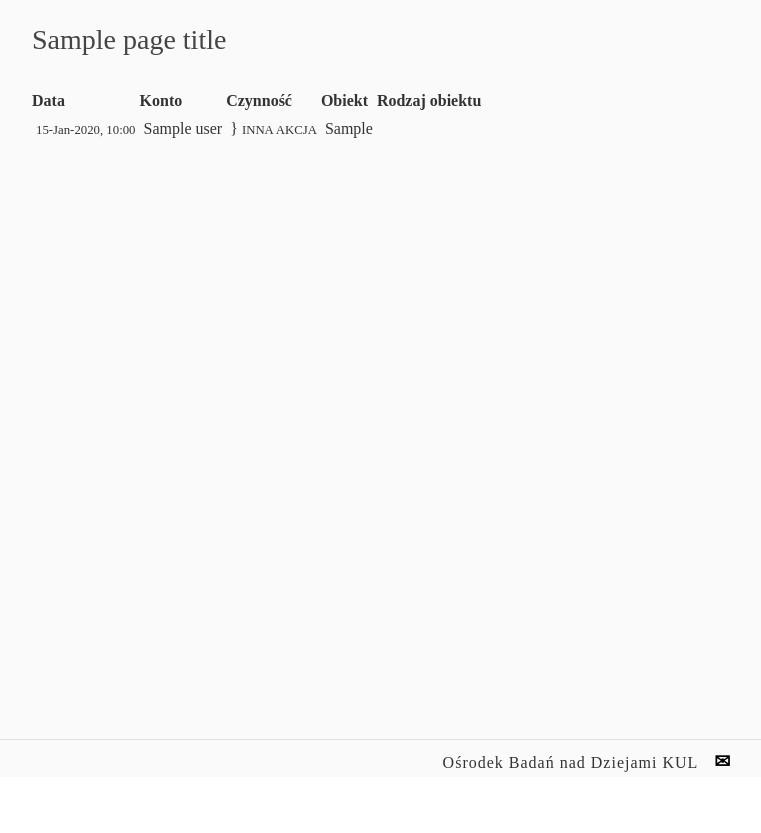
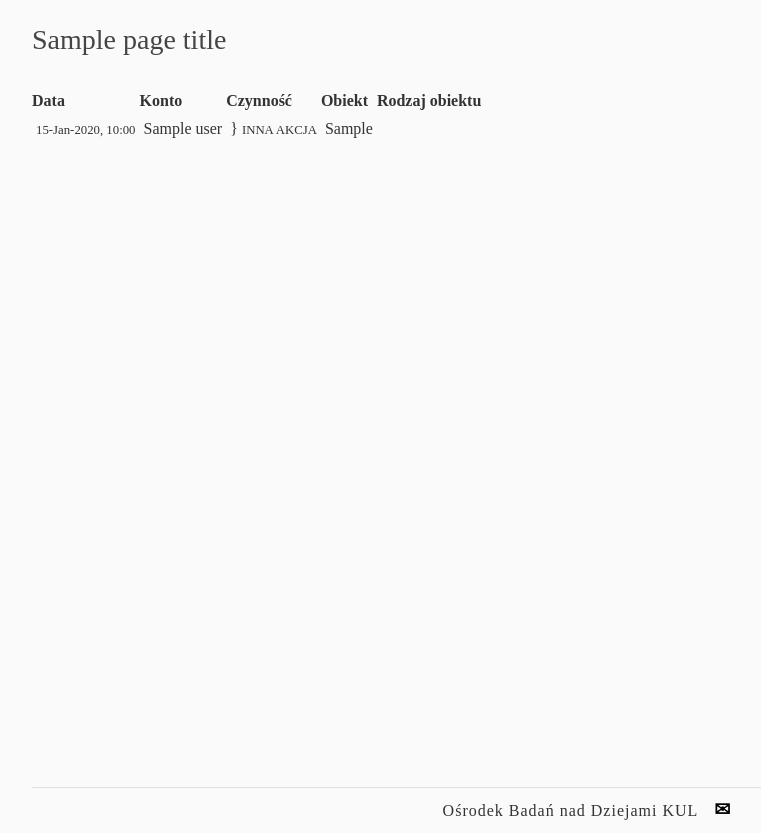
Before and after one commit to Hermotimos/PublicationsDB, a Django app: template activity_log/templates/activity_log/log.html in a window 1280 px wide. Shown: the part 81-914 px from the top of the page, without its empty margins (53-814 px from the left). Before the commit the page ends 853 px from the top, so only its background shows below. Run offline with Django 3.2, Linux system fonts and the light colour scheme; the template is opened without the code that fills it: most values are stand-ins (such as "Sample title", 1, 10 or a date in 2020); some libraries are stand-ins or nearby versions.

Commit message:
footer improved

```diff
--- a/static/css/main.css
+++ b/static/css/main.css
@@ -2,7 +2,7 @@
         font-family: "Times New Roman", Times, serif;
 }
 
-main {
+article.main-article {
         min-height: 740px
 }
 
--- a/templates/base.html
+++ b/templates/base.html
@@ -30,12 +30,12 @@
         </header>
 
         <main class="container">
-            <article>
+            <article class="main-article">
                 {% block content %}{% endblock content %}
             </article>
+            {% include 'footer.html' %}
         </main>
 
-        {% include 'footer.html' %}
 
         <!-- Optional JavaScript -->
         <!-- jQuery first, then Popper.js, then Bootstrap JS -->
--- a/templates/footer.html
+++ b/templates/footer.html
@@ -1,6 +1,8 @@
-<footer class="text-center border-top">
-    <div class="pt-2 spacing">
-        <span>Ośrodek Badań nad Dziejami KUL</span>
-        <b><a class="contact" href="https://www.kul.pl/kontakt,19131.html">&nbsp;&nbsp;✉</a></b>
+<footer class="pt-5">
+    <div class="text-center border-top">
+        <div class="pt-2 pb-2 spacing">
+            <span>Ośrodek Badań nad Dziejami KUL</span>
+            <b><a class="contact" href="https://www.kul.pl/kontakt,19131.html">&nbsp;&nbsp;✉</a></b>
+        </div>
     </div>
 </footer>
```
